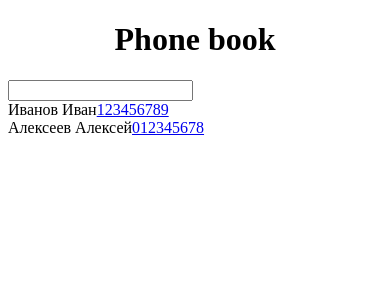
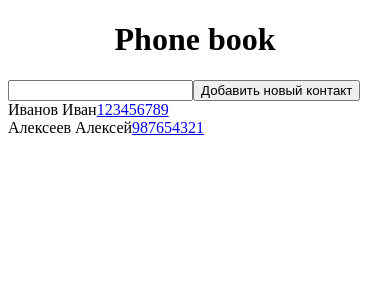
Before and after one commit to basil4ever/phonebook, an Angular app: page / in a window 390 px wide. Shown: the top 300 px of the page. Built offline with nearby package versions, Linux system fonts and the light colour scheme.

Commit message:
Phone book

```diff
--- /dev/null
+++ b/src/app/components/contact-list/add-contact-form/add-contact-form.component.html
@@ -0,0 +1,26 @@
+<button class="add-contact" *ngIf="!isShowForm" (click) ="showForm()">Добавить новый контакт</button>
+
+<form action="" *ngIf="isShowForm" [formGroup]="addContactForm">
+  <div class="form__body">
+    <div class="form__group">
+      <label>Имя контакта</label>
+      <input type="text"
+             placeholder="Имя"
+             formControlName="name"
+      >
+    </div>
+    <div class="form__group">
+      <label>Телефон</label>
+      <input type="text"
+             placeholder="Телефон"
+             formControlName="phone"
+      >
+    </div>
+    <div class="form__footer">
+      <button type="submit"
+              class="btn"
+              [disabled]="!addContactForm.valid"
+              (click)="onSubmit()">Создать контакт</button>
+    </div>
+  </div>
+</form>
--- /dev/null
+++ b/src/app/components/contact-list/add-contact-form/add-contact-form.component.ts
@@ -0,0 +1,32 @@
+import {Component, EventEmitter, OnInit, Output} from '@angular/core';
+import {FormControl, FormGroup, Validators} from '@angular/forms';
+import {Contact} from '../../../models/contact.module';
+
+@Component({
+  selector: 'app-add-contact-form',
+  templateUrl: './add-contact-form.component.html',
+  styleUrls: ['./add-contact-form.component.css']
+})
+export class AddContactFormComponent implements OnInit{
+  @Output() public addContact: EventEmitter<Contact> = new EventEmitter<Contact>();
+  public isShowForm = false;
+  public addContactForm: FormGroup;
+  public showForm(): void {
+    this.isShowForm = true;
+  }
+  ngOnInit(): void {
+    this.addContactForm = new FormGroup({
+      name: new FormControl(null, {validators: [Validators.required]}),
+      phone: new FormControl(null, {validators: [Validators.required]})
+    });
+  }
+
+  onSubmit(): void {
+    let name = this.addContactForm.value.name;
+    let phone = this.addContactForm.value.phone;
+    let contact = new Contact(name, phone);
+    this.addContact.emit(contact);
+    this.addContactForm.reset();
+    this.isShowForm = false;
+  }
+}
--- a/src/app/components/contact-list/contact-list.component.html
+++ b/src/app/components/contact-list/contact-list.component.html
@@ -1,2 +1,3 @@
 <input type="text" class="input">
+<app-add-contact-form (addContact)="addContact($event)"></app-add-contact-form>
 <app-contact *ngFor="let contact of contacts" [contact]="contact"></app-contact>
--- a/src/app/components/contact-list/contact-list.component.ts
+++ b/src/app/components/contact-list/contact-list.component.ts
@@ -9,15 +9,11 @@ import {Contact} from '../../models/contact.module';
 export class ContactListComponent {
 
   public contacts: Contact[] =  [
-    {
-      name: 'Иванов Иван',
-      phone: '123456789'
-    },
-    {
-      name: 'Алексеев Алексей',
-      phone: '012345678'
-    }
+    new Contact('Иванов Иван', '123456789'),
+    new Contact('Алексеев Алексей', '987654321')
   ];
 
-
+  public addContact(contact: Contact): void {
+    this.contacts.push(contact);
+  }
 }
```
Also changed, not shown: src/app/app.module.ts (+6 -3 lines), src/app/components/contact-list/add-contact-form/add-contact-form.component.css (added), 1 other file (tests, documents, lock files or other folders).
